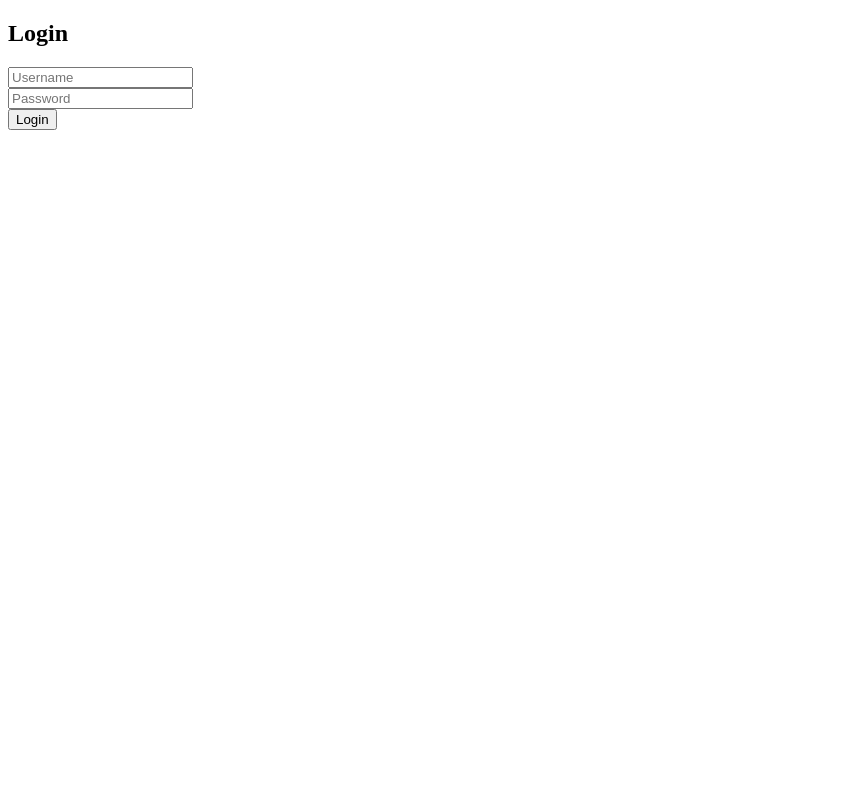
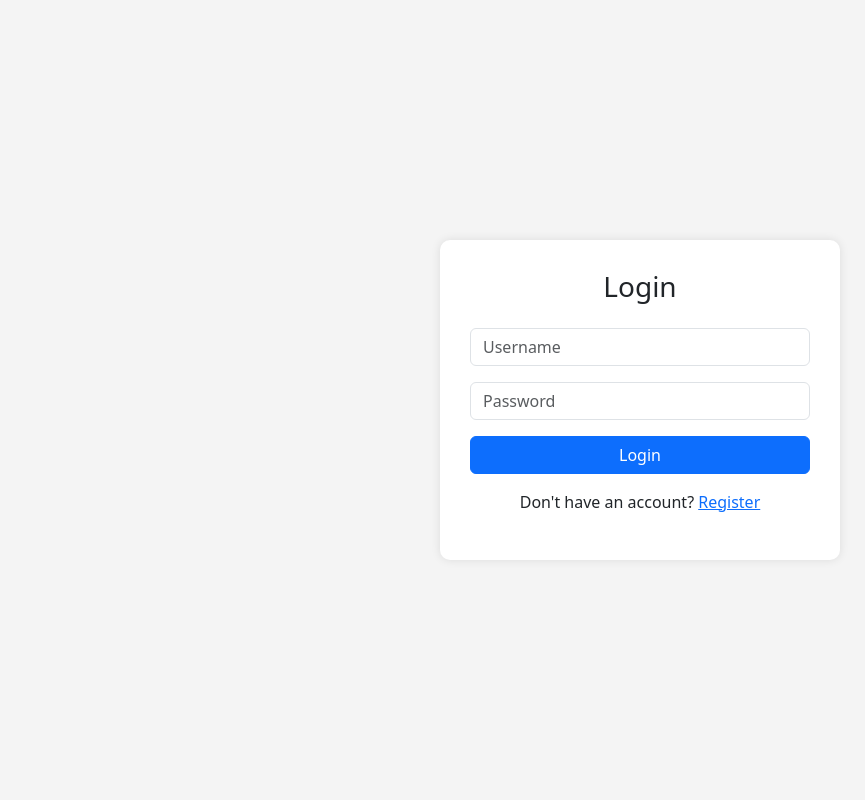
Before and after one commit to kumartech-maker/Ducting_project, a Flask app: page /login in a window 1280 px wide. Shown: the whole page, without its empty margins (0-865 px from the left). Run offline with Flask 3, Linux system fonts and the light colour scheme.

Commit message:
Update login.html

```diff
--- a/app/templates/login.html
+++ b/app/templates/login.html
@@ -1,22 +1,56 @@
+<!DOCTYPE html>
+<html lang="en">
+<head>
+  <meta charset="UTF-8">
+  <title>Login - Ducting App</title>
+  <link href="https://cdn.jsdelivr.net/npm/bootstrap@5.3.2/dist/css/bootstrap.min.css" rel="stylesheet">
+  <style>
+    body {
+      background-color: #f4f4f4;
+      display: flex;
+      align-items: center;
+      justify-content: center;
+      height: 100vh;
+    }
+    .login-box {
+      background: white;
+      padding: 30px;
+      border-radius: 10px;
+      box-shadow: 0 0 10px rgba(0,0,0,0.1);
+      width: 100%;
+      max-width: 400px;
+    }
+  </style>
+</head>
+<body>
+
+  <div class="login-box">
+    <h3 class="text-center mb-4">Login</h3>
+
     {% with messages = get_flashed_messages() %}
       {% if messages %}
-    <ul>
+        <div class="alert alert-warning">
           {% for msg in messages %}
-        <li>{{ msg }}</li>
+            <div>{{ msg }}</div>
           {% endfor %}
-    </ul>
+        </div>
       {% endif %}
     {% endwith %}
 
-<!DOCTYPE html>
-<html>
-<head><title>Login</title></head>
-<body>
-  <h2>Login</h2>
     <form method="POST">
-    <input type="text" name="username" placeholder="Username" /><br />
-    <input type="password" name="password" placeholder="Password" /><br />
-    <button type="submit">Login</button>
+      <div class="mb-3">
+        <input type="text" name="username" class="form-control" placeholder="Username" required>
+      </div>
+      <div class="mb-3">
+        <input type="password" name="password" class="form-control" placeholder="Password" required>
+      </div>
+      <button type="submit" class="btn btn-primary w-100">Login</button>
     </form>
+
+    <p class="mt-3 text-center">
+      Don't have an account? <a href="{{ url_for('auth.register') }}">Register</a>
+    </p>
+  </div>
+
 </body>
 </html>
```
Lines whose indentation alone changed are shown as unchanged.
